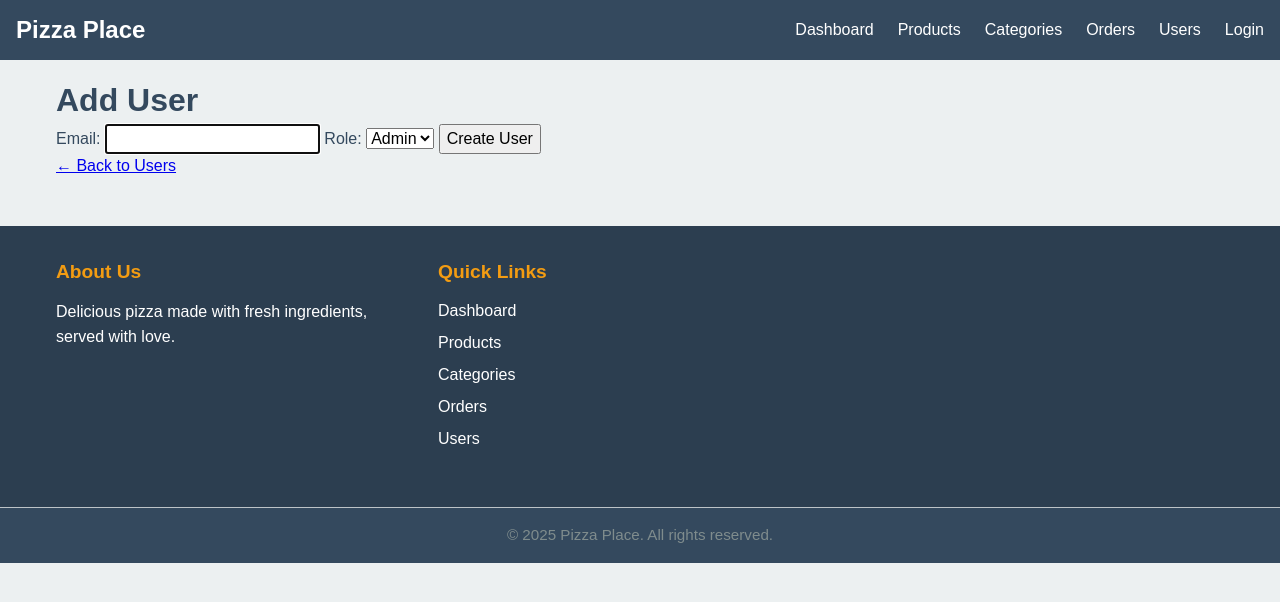
After one commit to JanSkrzynski/pizza, a Node server app: page /users/add in a window 1280 px wide. The commit adds this page. Shown: the top 602 px of the page. Run offline with Node 20, Linux system fonts and the light colour scheme; some libraries are stand-ins or nearby versions.

Commit message:
Added user view

```diff
--- /dev/null
+++ b/server/views/add-user.ejs
@@ -0,0 +1,14 @@
+<h1>Add User</h1>
+<form action="/users/add" method="POST">
+  <label for="email">Email:</label>
+  <input type="email" id="email" name="email" required autofocus />
+
+  <label for="role">Role:</label>
+  <select id="role" name="role" required>
+    <option value="admin">Admin</option>
+    <option value="staff">Staff</option>
+  </select>
+
+  <button type="submit">Create User</button>
+</form>
+<p><a href="/users">← Back to Users</a></p>
--- a/server/views/layouts/footer.ejs
+++ b/server/views/layouts/footer.ejs
@@ -16,6 +16,9 @@
           <a href="/products" class="footer__link">Products</a>
         </li>
         <li class="footer__item">
+          <a href="/categories" class="footer__link">Categories</a>
+        </li>
+        <li class="footer__item">
           <a href="/orders" class="footer__link">Orders</a>
         </li>
         <li class="footer__item">
--- a/server/views/layouts/header.ejs
+++ b/server/views/layouts/header.ejs
@@ -12,6 +12,9 @@
       <li class="nav__item">
         <a class="nav__link" href="/products">Products</a>
       </li>
+      <li class="nav__item">
+        <a class="nav__link" href="/categories">Categories</a>
+      </li>
       <li class="nav__item"><a class="nav__link" href="/orders">Orders</a></li>
       <li class="nav__item"><a class="nav__link" href="/users">Users</a></li>
       <% if (locals.name) { %>
```
Also changed, not shown: server/routes.ts (+25 -0 lines), server/services/user.ts (added, +25 -0 lines), server/views/users.ejs (added, +25 -0 lines).
